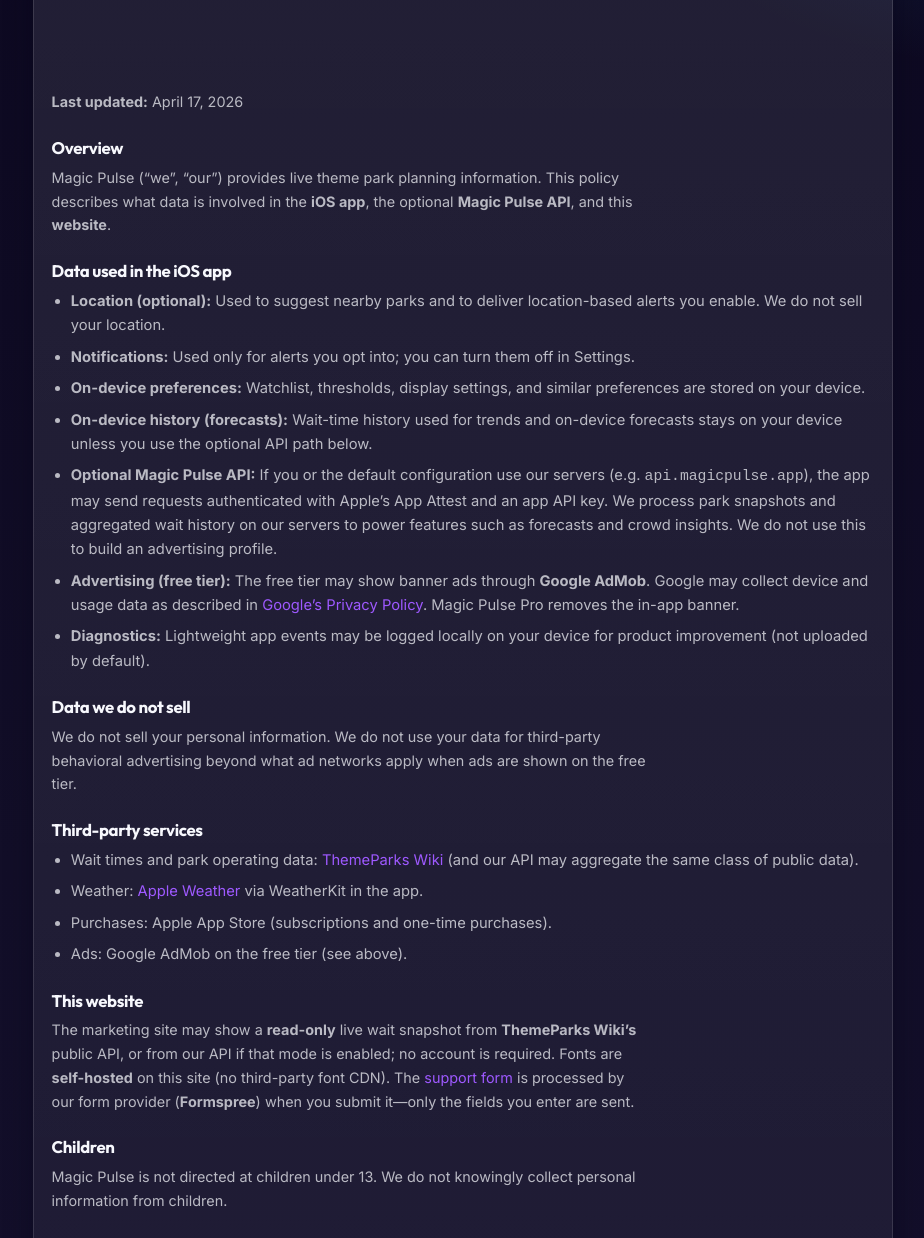
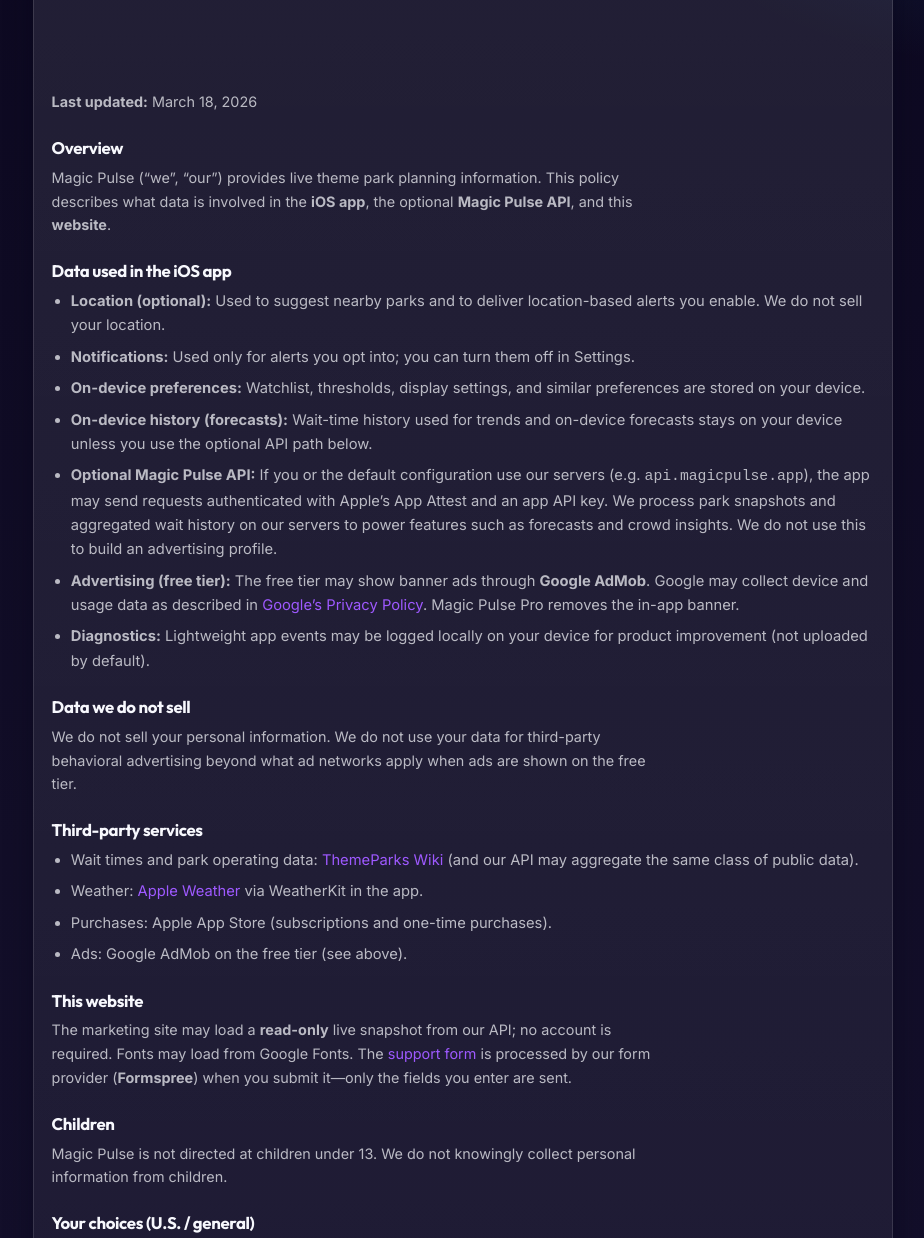
Before and after one commit to magicpulseapp/magicpulse-website, a plain HTML site: page privacy.html in a window 1280 px wide. Shown: the part 249-1487 px from the top of the page, without its empty margins (177-1101 px from the left). Drawn offline with Linux system fonts and the light colour scheme.

Commit message:
Enable MagicPulse API & update privacy
Uncomment and set MAGICPULSE_API_BASE to https://api.magicpulse.app so the site uses the Magic Pulse API by default; clarify the live-refresh comment wording. Update privacy.html: change the "Last updated" date to March 18, 2026 and revise the website privacy copy to state the marketing site may load a read-only snapshot from our API and that fonts may load from Google Fonts.

```diff
--- a/privacy.html
+++ b/privacy.html
@@ -52,7 +52,7 @@
     <article class="container card legal-page">
       <p class="eyebrow">Legal</p>
       <h1>Privacy Policy</h1>
-      <p class="micro"><strong>Last updated:</strong> April 17, 2026</p>
+      <p class="micro"><strong>Last updated:</strong> March 18, 2026</p>
 
       <h2>Overview</h2>
       <p class="section-copy">Magic Pulse (“we”, “our”) provides live theme park planning information. This policy describes what data is involved in the <strong>iOS app</strong>, the optional <strong>Magic Pulse API</strong>, and this <strong>website</strong>.</p>
@@ -80,7 +80,7 @@
       </ul>
 
       <h2>This website</h2>
-      <p class="section-copy">The marketing site may show a <strong>read-only</strong> live wait snapshot from <strong>ThemeParks Wiki’s</strong> public API, or from our API if that mode is enabled; no account is required. Fonts are <strong>self-hosted</strong> on this site (no third-party font CDN). The <a href="support.html">support form</a> is processed by our form provider (<strong>Formspree</strong>) when you submit it—only the fields you enter are sent.</p>
+      <p class="section-copy">The marketing site may load a <strong>read-only</strong> live snapshot from our API; no account is required. Fonts may load from Google Fonts. The <a href="support.html">support form</a> is processed by our form provider (<strong>Formspree</strong>) when you submit it—only the fields you enter are sent.</p>
 
       <h2>Children</h2>
       <p class="section-copy">Magic Pulse is not directed at children under 13. We do not knowingly collect personal information from children.</p>
```
Also changed, not shown: index.html (+2 -4 lines).
